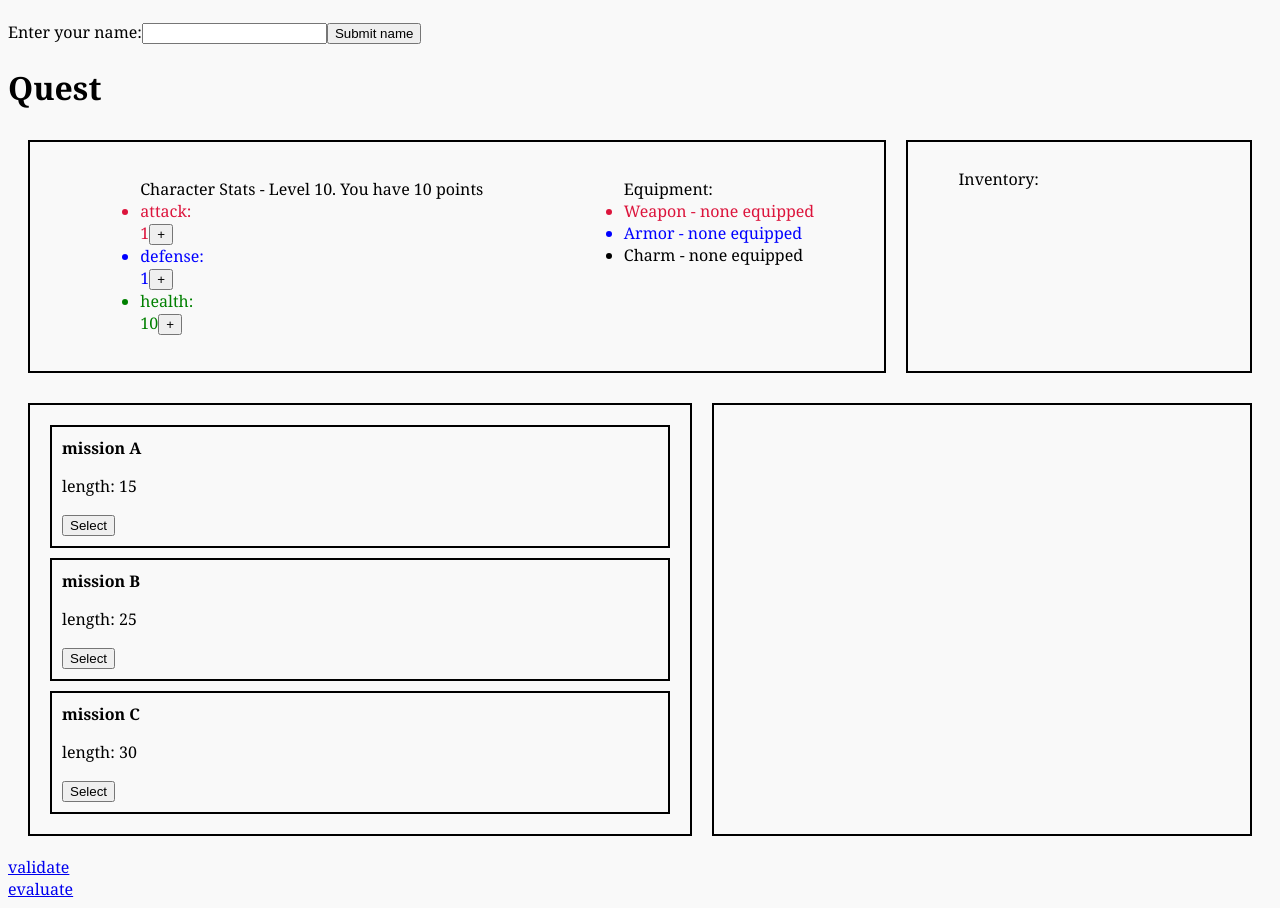
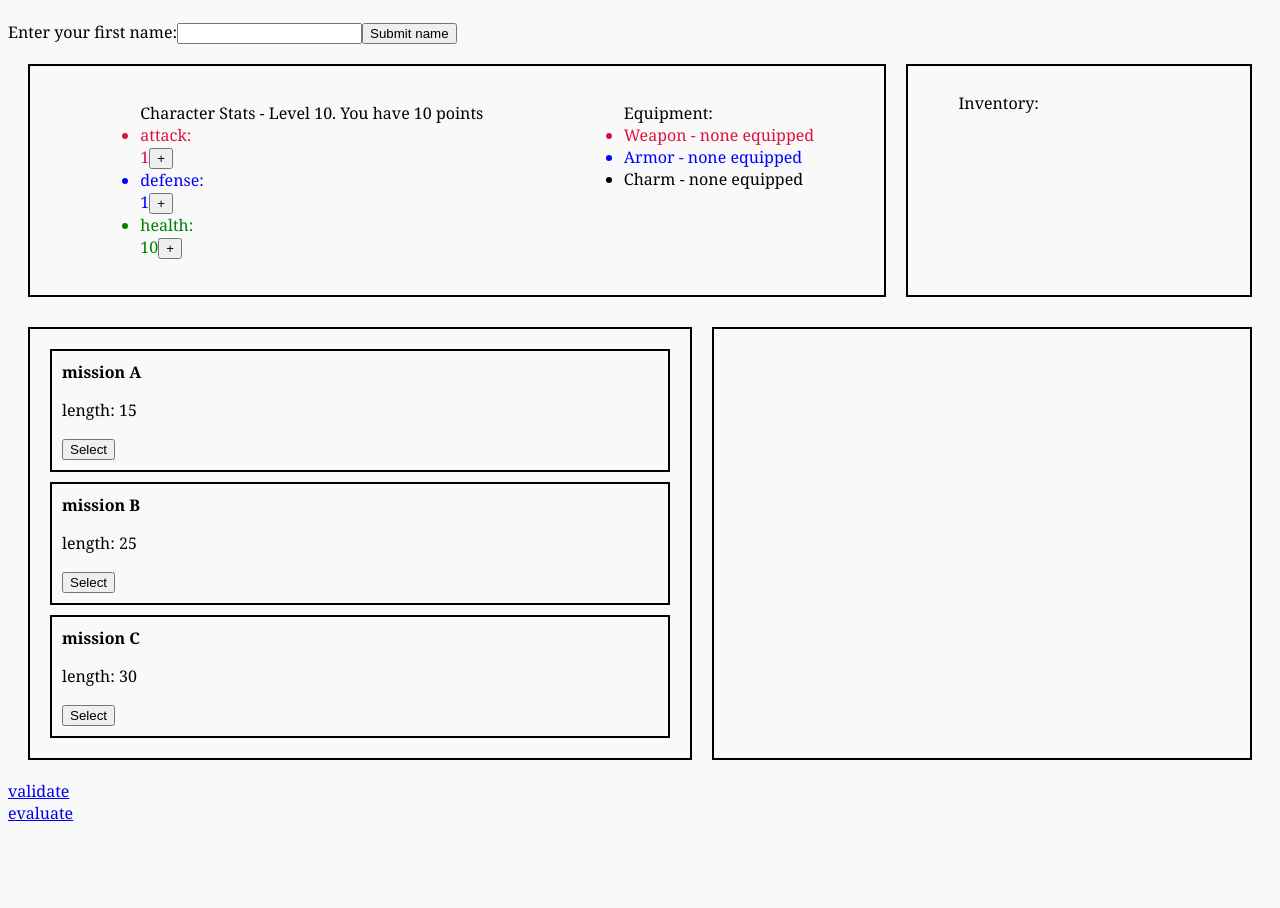
Before and after one commit to Kuramarik/Final-Project, a Vue app in the folder vue-app/: page / in a window 1280 px wide. After the commit the page ends 832 px from the top, so only its background shows below. Built offline with nearby package versions, Linux system fonts and the light colour scheme.

Commit message:
WORKING: Naming

```diff
--- a/vue-app/src/components/Character.vue
+++ b/vue-app/src/components/Character.vue
@@ -64,7 +64,7 @@ export default{
     <div class="flex">
         <div class="border">
             <div class="flex">
-                <ul>Character Stats - Level {{charInfo.level}}. You have {{ charInfo.allocLevel }} points
+                <ul><span v-if="charInfo.name==null">Character</span><span v-else>{{ charInfo.name }}</span> Stats - Level {{charInfo.level}}. You have {{ charInfo.allocLevel }} points
                     <li class="attack">attack:<br>
                         <button v-if="charInfo.baseStats.attack>1" @click="modifyStats('-', 'attack')">-</button>{{ charInfo.baseStats.attack }}<button v-if="charInfo.allocLevel>0" @click="modifyStats('+', 'attack')">+</button>
                     </li>
--- a/vue-app/src/components/Mission.vue
+++ b/vue-app/src/components/Mission.vue
@@ -89,7 +89,7 @@ export default{
         {{ charInfo.progress }}/{{ this.self.length }}
     </p>
     <div class="flex">
-        <div class="border"><ul>Player
+        <div class="border"><ul> <span v-if="charInfo.name==null">Character</span><span v-else>{{ charInfo.name }}</span>
             <li class="health">health:{{ charInfo.totalStats.hp }}</li>
             <li class="attack">attack:{{ charInfo.totalStats.attack }}</li>
             <li class="defense">defense:{{ charInfo.totalStats.defense }}</li>
--- a/vue-app/src/components/PlayerName.vue
+++ b/vue-app/src/components/PlayerName.vue
@@ -23,11 +23,11 @@ export default{
 <template>
 <!-- v-if charInfo.name is null, display name submission form
  v-else charInfo.name -->
- <form v-if="charInfo.name==null"><label>Enter your name:<input type="text" :value="entered" @input="e=>{entered=e.target.value}" /></label>
+ <form v-if="charInfo.name==null"><label>Enter your first name:<input type="text" :value="entered" @input="e=>{entered=e.target.value}" /></label>
  <button @click.prevent="()=>{
     setName(entered)
  }">Submit name</button></form>
- <h1>{{ charInfo.name }} Quest</h1>
+ <h1 v-else>{{ charInfo.name }} Quest</h1>
 </template>
 
 <style></style>
```
